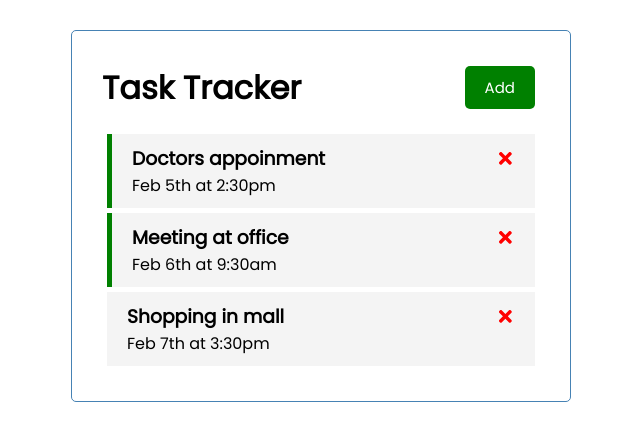
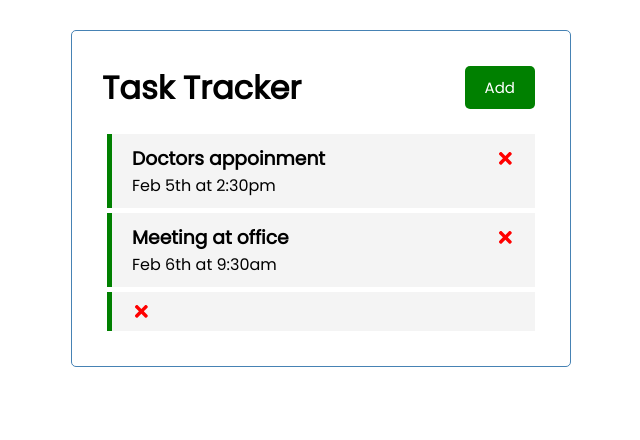
Before and after one commit to md-aqib/task-tracker, a React (Create React App) app: page / in a window 1280 px wide. Shown: the top 440 px of the page, without its empty margins (319-959 px from the left). Built offline with nearby package versions, Linux system fonts and the light colour scheme; data requests are answered from the project's data file.

Commit message:
attached with apis

```diff
--- /dev/null
+++ b/db.json
@@ -0,0 +1,38 @@
+{
+  "tasks": [
+    {
+      "id": 1,
+      "text": "Doctors appoinment",
+      "day": "Feb 5th at 2:30pm",
+      "reminder": true
+    },
+    {
+      "id": 2,
+      "text": "Meeting at office",
+      "day": "Feb 6th at 9:30am",
+      "reminder": true
+    },
+    {
+      "0": {
+        "id": 1,
+        "text": "Doctors appoinment",
+        "day": "Feb 5th at 2:30pm",
+        "reminder": true
+      },
+      "1": {
+        "id": 2,
+        "text": "Meeting at office",
+        "day": "Feb 6th at 9:30am",
+        "reminder": true
+      },
+      "2": {
+        "text": "gjgh",
+        "day": "kjhj",
+        "reminder": true,
+        "id": 3
+      },
+      "reminder": true,
+      "id": 3
+    }
+  ]
+}
--- a/package.json
+++ b/package.json
@@ -9,6 +9,7 @@
     "react": "^17.0.2",
     "react-dom": "^17.0.2",
     "react-icons": "^4.2.0",
+    "react-router-dom": "^5.2.0",
     "react-scripts": "4.0.3",
     "web-vitals": "^1.0.1"
   },
@@ -16,7 +17,8 @@
     "start": "react-scripts start",
     "build": "react-scripts build",
     "test": "react-scripts test",
-    "eject": "react-scripts eject"
+    "eject": "react-scripts eject",
+    "server": "json-server --watch db.json --port 5000"
   },
   "eslintConfig": {
     "extends": [
--- a/src/App.js
+++ b/src/App.js
@@ -1,45 +1,78 @@
-import { useState } from 'react'
+import { useState, useEffect } from 'react'
 import Header from './components/Header'
 import Tasks from './components/Tasks'
 import AddTask from './components/AddTask'
 
 function App() {
   const [showAddtask, setShowAddTask] = useState(false)
-  const [tasks, setTasks] = useState([
-      {
-          id: 1,
-          text: 'Doctors appoinment',
-          day: 'Feb 5th at 2:30pm',
-          reminder: true
+  const [tasks, setTasks] = useState([])
+
+  useEffect(() => {
+    const getTasks = async () => {
+      const tasksFromServer = await fetchTasks()
+      setTasks(tasksFromServer)
+    }
+    getTasks()
+  }, [])
+
+  //fetch Tasks
+  const fetchTasks = async () => {
+    const res = await fetch('http://localhost:5000/tasks');
+    const data = await res.json()
+    console.log(data)
+    return data;
+  }
+
+   //fetch Task
+  const fetchTask = async (id) => {
+    const res = await fetch(`http://localhost:5000/tasks/${id}`);
+    const data = await res.json()
+    console.log(data)
+    return data;
+  }
+
+  //Add task
+  const addTask = async (task) => {
+    const res = await fetch('http://localhost:5000/tasks', {
+      method: 'POST',
+      headers: {
+        'Content-type': 'application/json'
       },
-      {
-          id: 2,
-          text: 'Meeting at office',
-          day: 'Feb 6th at 9:30am',
-          reminder: true
-      },
-      {
-          id: 3,
-          text: 'Shopping in mall',
-          day: 'Feb 7th at 3:30pm',
-          reminder: false
-      }
-  ])
-  //Add task
-  const addTask = (task) => {
-    const id = Math.floor(Math.random() * 10000) + 1
-    const newTask = { id, ...task }
-    setTasks([...tasks, newTask])
+      body: JSON.stringify(task)
+    })
+
+    const data = await res.json()
+    setTasks([...tasks, data]);
+
+    // const id = Math.floor(Math.random() * 10000) + 1
+    // const newTask = { id, ...task }
+    // setTasks([...tasks, newTask])
   }
 
   //Delete Task
-  const deleteTask = (id) => {
+  const deleteTask = async (id) => {
+    await fetch(`http://localhost:5000/tasks/${id}`, {
+      method: 'DELETE'
+    })
     setTasks(tasks.filter((el) => el.id !== id))
   }
 
   //Toggle reminder
-  const toggleReminder = (id) => {
-    setTasks(tasks.map((ele) => ele.id === id? { ...ele, reminder: !ele.reminder}: ele))
+  const toggleReminder = async (id) => {
+    const taskToToggle = await fetchTask(id)
+    const updTask = { ...taskToToggle, reminder: !taskToToggle.reminder }
+
+    const res = await fetch(`http://localhost:5000/tasks/${id}`,{
+      method: 'PUT',
+      headers: {
+        'Content-type': 'application/json'
+      },
+      body: JSON.stringify(updTask)
+    })
+
+    const data = await res.json()
+
+    setTasks(tasks.map((ele) => ele.id === id? { ...ele, reminder: data.reminder}: ele))
   }
 
   return (
```
Also changed, not shown: 1 other file (tests, documents, lock files or other folders).
